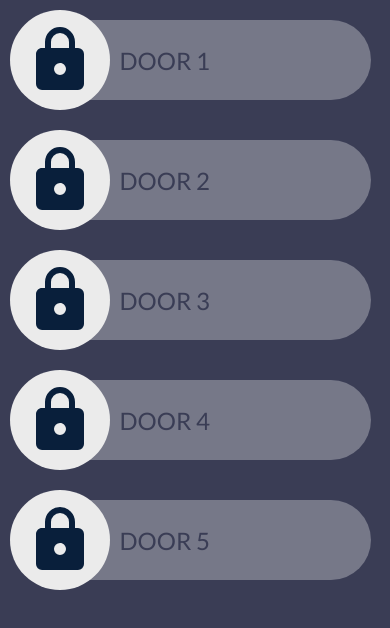
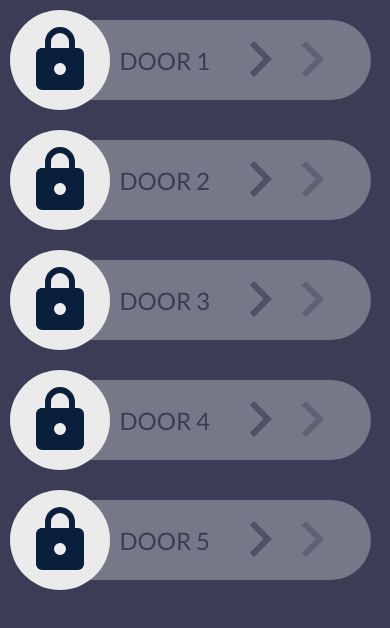
Before and after one commit to mart-in-a-jar/custom-slider, a React (Create React App) app: page / in a window 390 px wide. Shown: the top 628 px of the page. Built offline with nearby package versions, Linux system fonts and the light colour scheme.

Commit message:
Adjust sliders for small screen sizes

```diff
--- a/src/Slider.js
+++ b/src/Slider.js
@@ -1,4 +1,10 @@
-import { mdiLock, mdiLockOpen, mdiCheckBold, mdiCloseThick } from "@mdi/js";
+import {
+    mdiLock,
+    mdiLockOpen,
+    mdiCheckBold,
+    mdiCloseThick,
+    mdiChevronRight,
+} from "@mdi/js";
 import Icon from "@mdi/react";
 import { useCallback, useEffect, useRef, useState } from "react";
 import "./Slider.scss";
@@ -16,7 +22,12 @@ const callAction = async (action) => {
 };
 
 // clickAway means you have to manually "reset" slider
-export const Slider = ({ action, text, clickAway = false, gradient=true }) => {
+export const Slider = ({
+    action,
+    text,
+    clickAway = false,
+    gradient = true,
+}) => {
     const [mouseIsDown, setMouseIsDown] = useState(false);
     const [totalTravelDistance, setTotalTravelDistance] = useState(null);
     const [dragStartPosition, setDragStartPosition] = useState(null);
@@ -28,6 +39,7 @@ export const Slider = ({ action, text, clickAway = false, gradient=true }) => {
     const sliderContainerRef = useRef(null);
     const sliderRef = useRef(null);
     const textRef = useRef(null);
+    const indicatorRef = useRef(null);
 
     useEffect(() => {
         if (mouseIsDown) {
@@ -61,6 +73,7 @@ export const Slider = ({ action, text, clickAway = false, gradient=true }) => {
             setIsLoading(false);
 
             textRef.current.style.opacity = 1;
+            indicatorRef.current.style.opacity = 1;
 
             if (!clickAway) {
                 setIsUnlocked(false);
@@ -99,6 +112,7 @@ export const Slider = ({ action, text, clickAway = false, gradient=true }) => {
             moveSlider(movement);
             const portionMoved = movement / totalTravelDistance;
             textRef.current.style.opacity = 1 - portionMoved;
+            indicatorRef.current.style.opacity = 1 - portionMoved;
             if (gradient) {
                 sliderContainerRef.current.style.background = `linear-gradient(90deg, ${gradientColor} ${
                     portionMoved * 100
@@ -120,6 +134,7 @@ export const Slider = ({ action, text, clickAway = false, gradient=true }) => {
             // when released before end of slider
             if (movement < totalTravelDistance) {
                 textRef.current.style.opacity = 1;
+                indicatorRef.current.style.opacity = 1;
                 sliderRef.current.style.left = `${sliderOffset}px`;
                 return;
             }
@@ -185,6 +200,14 @@ export const Slider = ({ action, text, clickAway = false, gradient=true }) => {
             >
                 {status?.text || text}
             </span>
+            {!status && (
+                <span className="arrows" ref={indicatorRef}>
+                    <Icon path={mdiChevronRight} size={3} />
+                    <Icon path={mdiChevronRight} size={3} />
+                    <Icon path={mdiChevronRight} size={3} />
+                    <Icon path={mdiChevronRight} size={3} />
+                </span>
+            )}
             <div
                 className={`slider${isUnlocked ? " unlocked" : ""}`}
                 ref={sliderRef}
--- a/src/Slider.scss
+++ b/src/Slider.scss
@@ -79,9 +79,63 @@ $errorColor: #801111;
     }
 }
 
+@media screen and (max-width: 800px) {
+    .arrows > *:nth-child(n + 4) {
+        visibility: hidden;
+    }
+}
+
+@media screen and (max-width: 670px) {
+    .arrows > *:nth-child(n + 3) {
+        visibility: hidden;
+    }
+}
+
 @media screen and (max-width: 580px) {
     .slider-container {
         padding-left: 100px;
         justify-content: flex-start;
     }
+    .arrows > * {
+        &:nth-child(n + 2) {
+            visibility: visible;
+        }
+        &:nth-child(-n + 2) {
+            visibility: hidden;
+        }
+    }
 }
+
+.arrows {
+    position: absolute;
+    left: 100px;
+    & * {
+        margin-right: -20px;
+        color: $slideTextColor;
+        animation: pulse 1.6s steps(20) infinite;
+        &:nth-child(4) {
+            animation-delay: 0.6s;
+        }
+        &:nth-child(3) {
+            animation-delay: 0.4s;
+        }
+        &:nth-child(2) {
+            animation-delay: 0.2s;
+        }
+        &:nth-child(1) {
+            animation-delay: 0s;
+        }
+    }
+}
+
+@keyframes pulse {
+    from {
+        opacity: 0.3;
+    }
+    25% {
+        opacity: 1;
+    }
+    to {
+        opacity: 0.3;
+    }
+}
```
